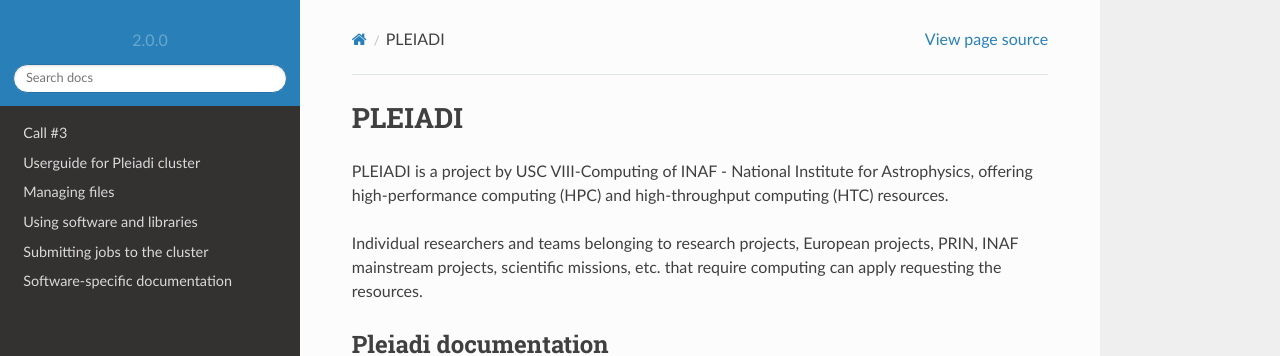
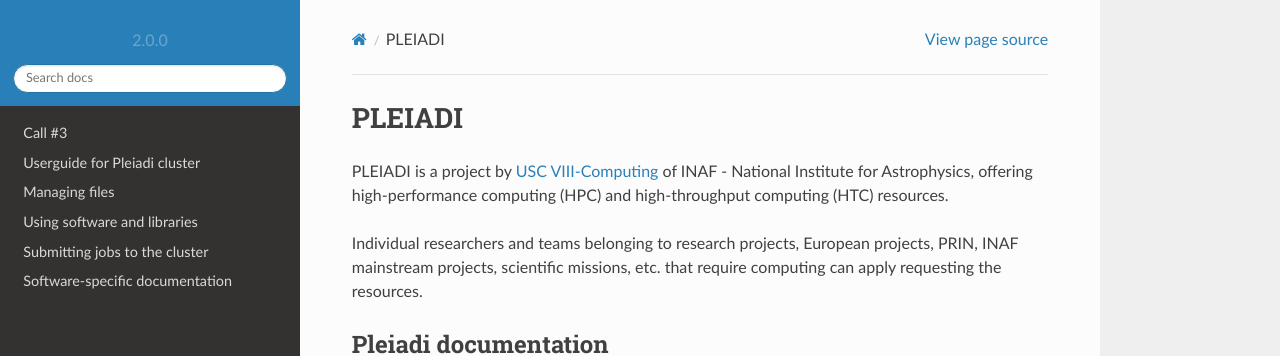
Before and after one commit to fvitello/pleiadi-doc, a Sphinx documentation site: the page built from docs/index.rst, in a window 1280 px wide. Shown: the top 356 px of the page. Built offline with Sphinx 7.4.7 and the Read the Docs theme 2.0.0, drawn with Linux system fonts in a browser that asks for light colours; pages that are not in the unit, such as notebooks, are missing from menus; part of the change alters nothing that is shown.

```diff
--- a/docs/index.rst
+++ b/docs/index.rst
@@ -2,7 +2,7 @@
 PLEIADI
 -----------------------------------------------------
 
-PLEIADI is a project by USC VIII-Computing of INAF - National Institute for Astrophysics, offering high-performance computing (HPC) and high-throughput computing (HTC) resources.
+PLEIADI is a project by `USC VIII-Computing <http://www.inaf.it/it/sedi/sede-centrale-nuova/direzione-scientifica/usc-viii-computing>`_  of INAF - National Institute for Astrophysics, offering high-performance computing (HPC) and high-throughput computing (HTC) resources.
 
 Individual researchers and teams belonging to research projects, European projects, PRIN, INAF mainstream projects, scientific missions, etc. that require computing can apply requesting the resources.
 
```
